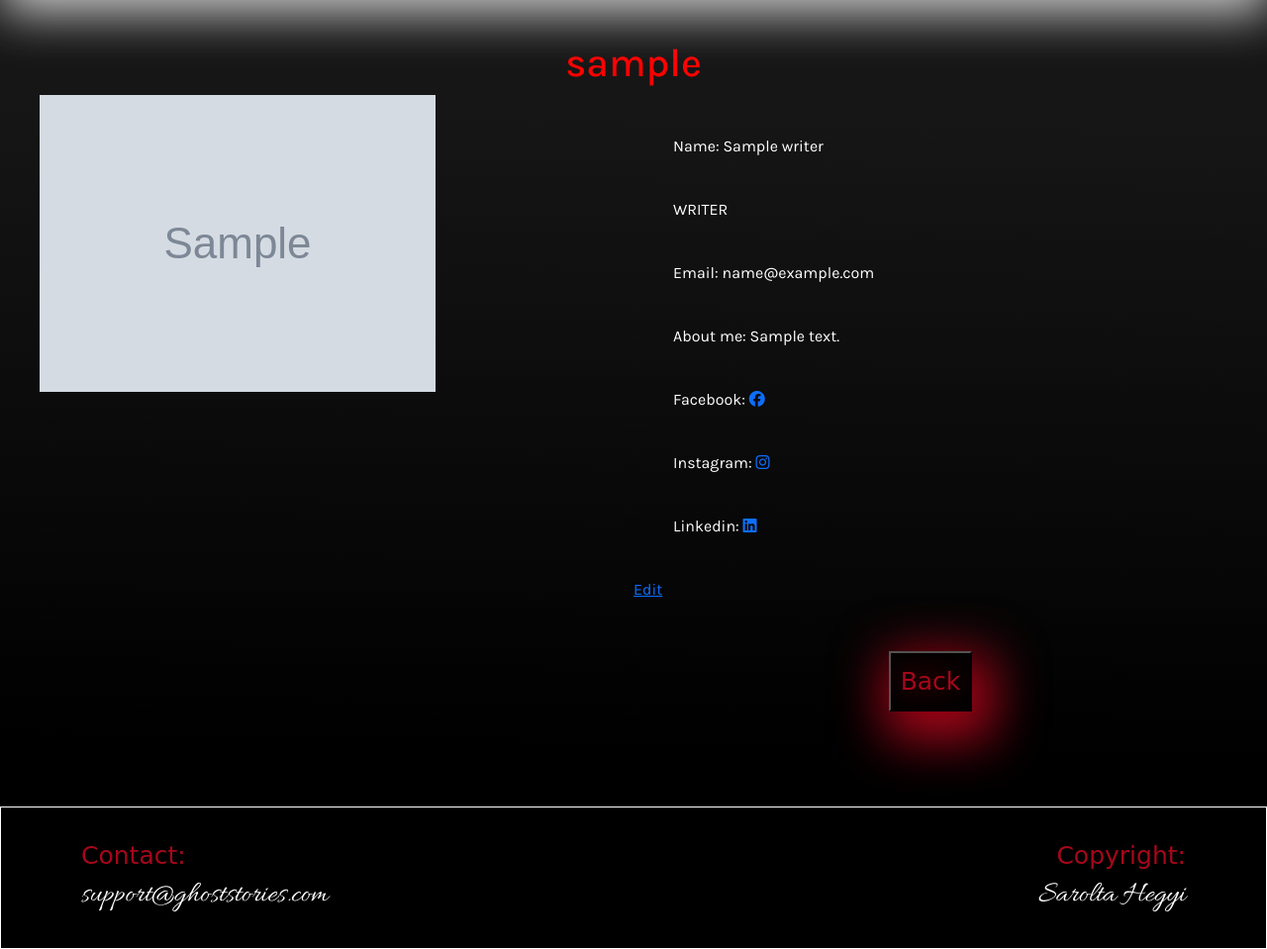
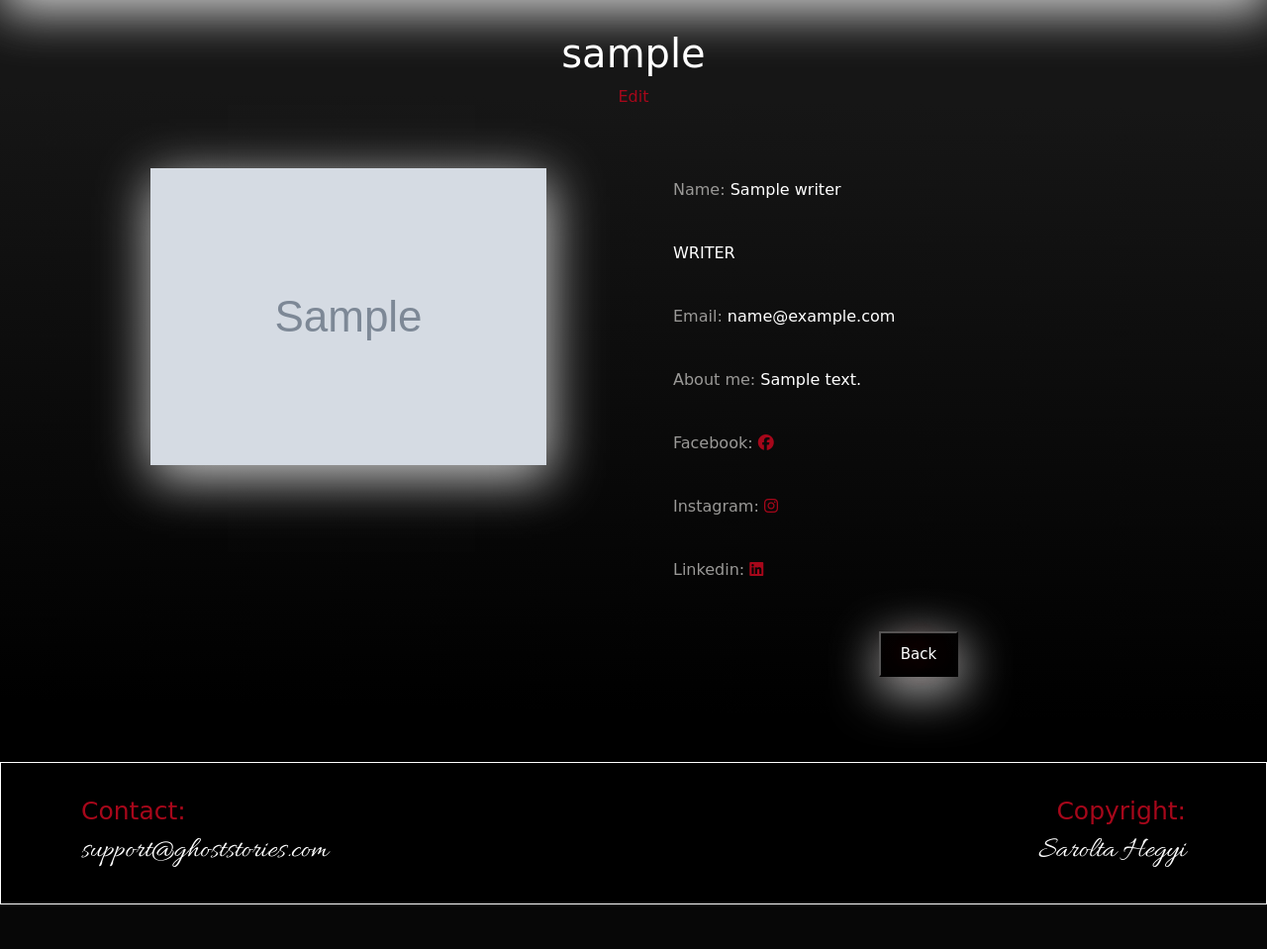
Before and after one commit to saroltah/ghost_stories, a Django app: a page that uses profiles/templates/view_profile.html in a window 1280 px wide. Shown: the part 95-1054 px from the top of the page at 99% size. After the commit the page ends 1009 px from the top, so only its background shows below. Run offline with Django 4.2, Linux system fonts and the light colour scheme; a user stored in the database is signed in; tables that the repository leaves empty hold one stand-in row (values such as "Sample post"); grey boxes marked "Sample" are stand-in pictures; some libraries are stand-ins or nearby versions; some web fonts are replaced.

Commit message:
style view/edit profile

```diff
--- a/ghost_stories/settings.py
+++ b/ghost_stories/settings.py
@@ -162,5 +162,3 @@ DEFAULT_AUTO_FIELD = 'django.db.models.BigAutoField'
 
 MEDIA_URL = '/media/'
 MEDIA_ROOT = os.path.join(BASE_DIR, 'media/')
-
-SUMMERNOTE_THEME = 'bs4'
--- a/profiles/static/profiles/css/profiles.css
+++ b/profiles/static/profiles/css/profiles.css
@@ -1,24 +1,85 @@
 /*writer*/
-#writer {
-  margin: 40px
+.view-edit-profile {
+  display: block;
+  margin: 30px auto;
+  width: 90%;
+  text-align: center;
+  font-family: var(--written-font);
 }
 
-#writer h1 {
-  color: red;
-  text-align: center;
+.view-edit-profile .grid-container {
+  margin: 0px auto;
+  text-align: center
 }
 
-#writer .grid-container {
-  display: grid;
-  grid-template-columns: repeat(2, 1fr);
-}
-
-#writer p {
+.view-edit-profile p {
   text-align: justify;
   margin: 40px
 }
 
-#writer .profile-image {
+.view-edit-profile p span {
+  color: var(--light-grey-color)
+}
+
+.view-edit-profile .profile-image {
+  box-shadow: var(--basic-box-shadow);
+  margin-top: 30px
+}
+
+.view-edit-profile a {
+  color: var(--red-color);
+  text-decoration: none;
+}
+
+.view-edit-profile a:hover {
+  color: white;
+}
+
+.view-edit-profile .edit {
+  margin-bottom: 30px
+}
+
+/*edit profile*/
+.view-edit-profile label {
+  color: var(--light-grey-color)
+}
+
+.view-edit-profile input {
+  border: 2px solid var(--light-grey-color);
+}
+
+.view-edit-profile button {
+  padding: 10px 20px;
+  box-shadow: var(--basic-box-shadow);
+  background-color: transparent;
+  font-family: var(--written-font);
   display: block;
-  max-width: 800px;
+  margin: 50px auto;
+  font-size: 15px;
+  color: white
 }
+
+.view-edit-profile form {
+  margin: 0px;
+  padding: 0px
+}
+
+
+/*media*/
+@media(min-width:687px) {
+  .view-edit-profile .grid-container {
+    display: grid;
+    grid-template-columns: repeat(2, 1fr);
+  }
+
+  .edit-profile p {
+    text-align: center;
+  }
+}
+
+@media(max-width:687px) {
+  #id_about_me_iframe {
+    width: 100% !important;
+    background-color: transparent
+  }
+}
--- a/profiles/templates/edit_profile.html
+++ b/profiles/templates/edit_profile.html
@@ -5,14 +5,14 @@
 {%block content%}
 {%if user.is_authenticated%}
 {% if user.username == writer.username %}
-<div class="add_story">
+<section class="view-edit-profile edit-profile">
   <h1>Edit your profile</h1>
   <form method="POST">
     {% csrf_token %}
     {{form.as_p}}
     <button type="submit">Update</button>
   </form>
-</div>
+</section>
 {%else%}
 <h3 class="no-access-message">you have no access here</h3>
 {% endif %}
--- a/profiles/templates/view_profile.html
+++ b/profiles/templates/view_profile.html
@@ -2,41 +2,40 @@
 {% url 'edit_profile' as edit_profile %}
 
 {%block content%}
-<section id="writer">
+<section class="view-edit-profile">
   {%if user.is_authenticated%}
 
   <h1>{{writer.username}}</h1>
+  {% if user.username == writer.username %}
+
+  <div class="edit"><a href="{% url 'edit_profile' writer.slug %}" class="edit"> Edit </a>
+  </div>
+  {% endif %}
   <div class="grid-container">
     <div>
-      <img class="img-fluid" src="{{writer.photo.url}}" alt="profile image" width="400"></div>
+      <img class="img-fluid profile-image" src="{{writer.photo.url}}" alt="profile image" width="400"></div>
     <div>
-      <p>Name: {{writer.name}}</p>
+      <p><span>Name:</span> {{writer.name}}</p>
       <p>{{writer.goal}}</p>
-      <p>Email: {{writer.email}}</p>
-      <p>About me: {{writer.about_me|safe}}</p>
+      <p><span>Email:</span> {{writer.email}}</p>
+      <p><span>About me:</span> {{writer.about_me|safe}}</p>
       <p>
         {%if writer.facebook_link %}
-        <p>Facebook:
+        <p><span>Facebook:</span>
           <a href="{{writer.facebook_link}}" target="_blank"><i class="fa-brands fa-facebook"></i></a>
           {%endif%} </p>
 
         {%if writer.instagram_link%}
-        <p>Instagram:
+        <p><span>Instagram:</span>
           <a href="{{writer.instagram_link}}" target="_blank"><i class="fa-brands fa-instagram"></i></a>
           {%endif%} </p>
 
         {%if writer.linkedin_link%}
-        <p>Linkedin:
+        <p><span>Linkedin:</span>
           <a href="{{writer.linkedin_link}}" target="_blank"> <i class="fa-brands fa-linkedin"></i></a></p>
         {%endif%}
 
       </p>
-
-      {% if user.username == writer.username %}
-
-      <div class="edit"><a href="{% url 'edit_profile' writer.slug %}" class="edit"> Edit </a>
-      </div>
-      {% endif %}
       <button class="back-button"><a onClick="javascript:history.go(-1)"> Back </a></button>
     </div>
 
--- a/stories/static/stories/css/stories.css
+++ b/stories/static/stories/css/stories.css
@@ -205,10 +205,6 @@
   background-color: black !important;
 }
 
-.summernote-div {
-  background-color: transparent;
-}
-
 .add-edit-delete-story h1 {
   text-align: center;
   margin: 30px;
```
